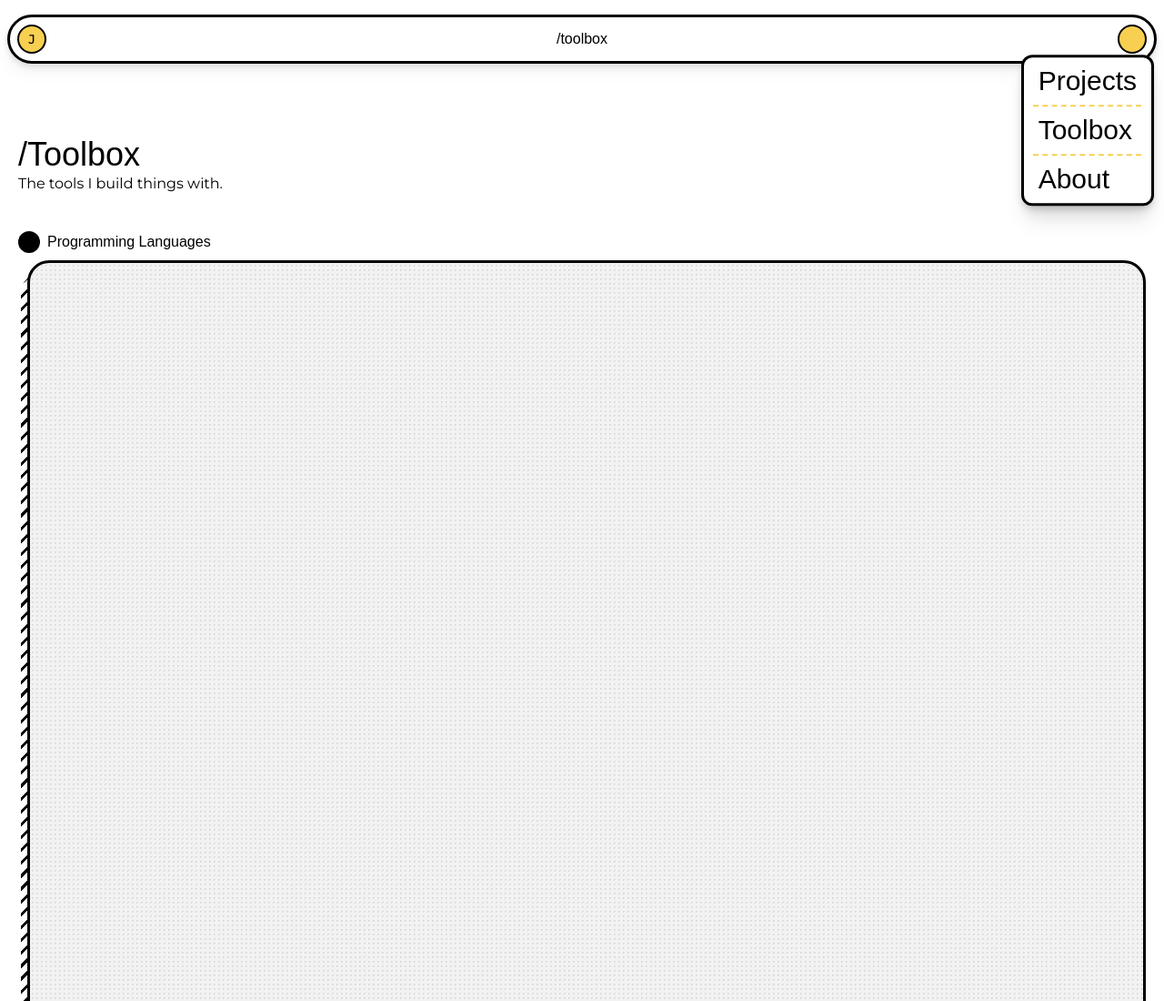
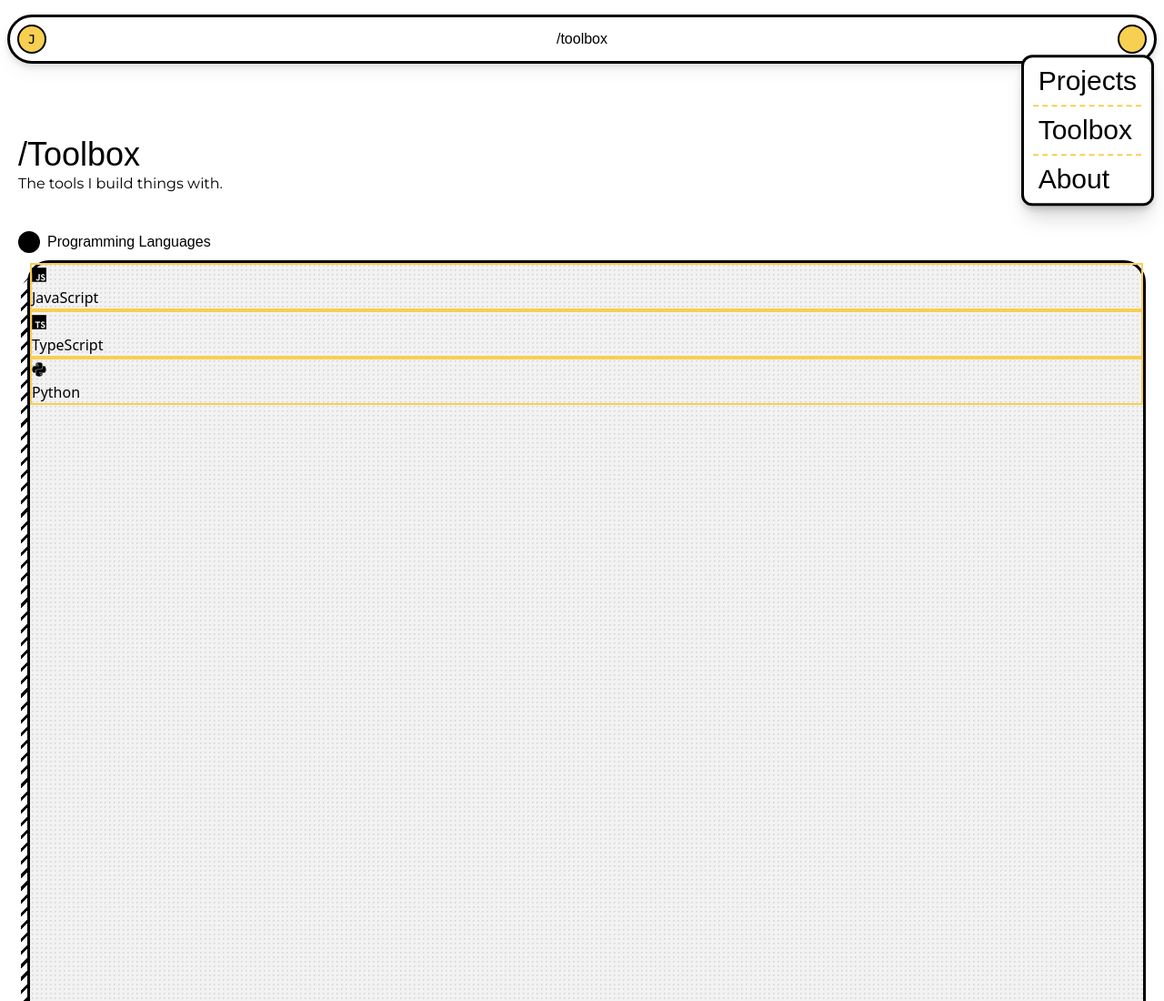
Before and after one commit to jongranados/portfolio, an Astro site: page /toolbox in a window 1280 px wide. Shown: the top 1100 px of the page at 91% size. Built offline with nearby package versions, Linux system fonts and the light colour scheme; Astro itself is replaced by a stand-in of ours; some icons are missing; a web font is replaced by a local one.

Commit message:
feat: add content to Toolbox Programming Languages subsection

```diff
--- a/src/pages/toolbox.astro
+++ b/src/pages/toolbox.astro
@@ -23,6 +23,20 @@ import { Icon } from "astro-icon";
                     <div
                         class="absolute inset-[10px_10px_-10px_-10px] content-[''] rounded-3xl bg-[repeating-linear-gradient(-45deg,black_0_3px,transparent_0_10px)] z-[-1]"
                     ></div>
+                    <div class="border-2 border-yellow">
+                        <i class="devicon-javascript-plain"></i>
+                        <p>JavaScript</p>
+                    </div>
+
+                    <div class="border-2 border-yellow">
+                        <i class="devicon-typescript-plain"></i>
+                        <p>TypeScript</p>
+                    </div>
+
+                    <div class="border-2 border-yellow">
+                        <i class="devicon-python-plain"></i>
+                        <p>Python</p>
+                    </div>
                 </div>
             </div>
 
```
